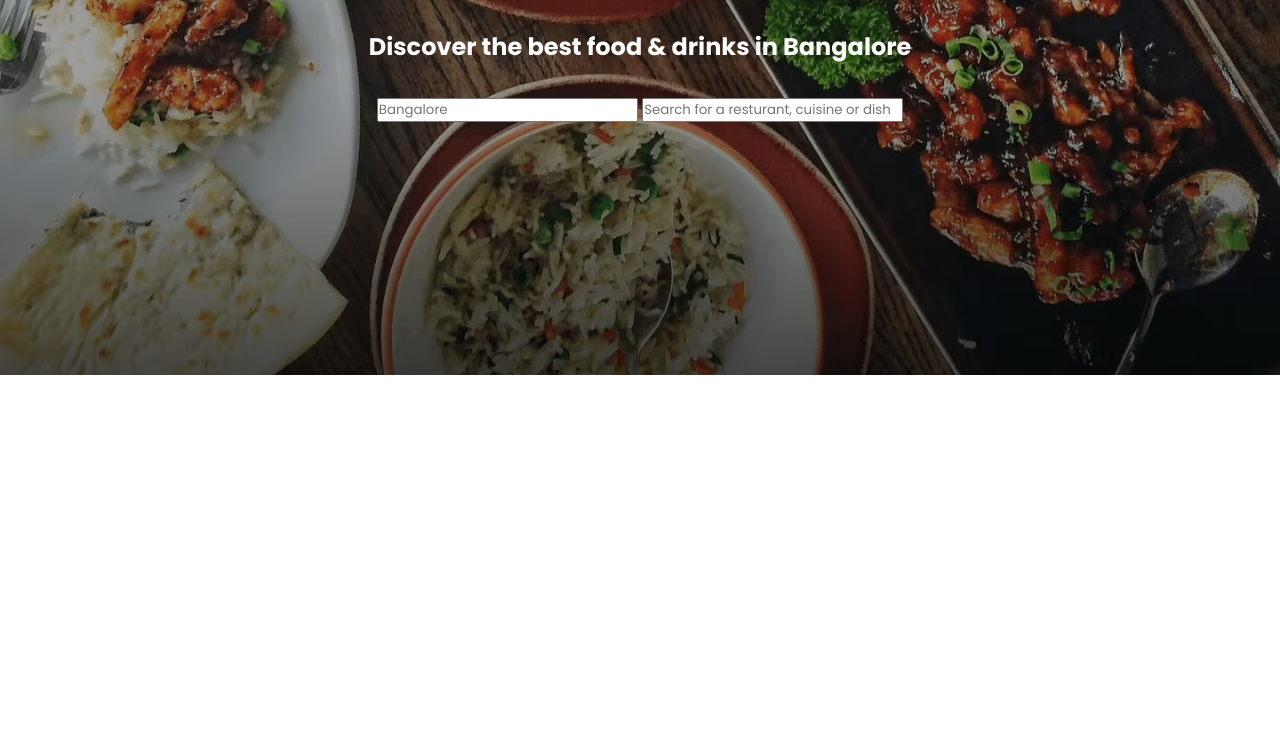
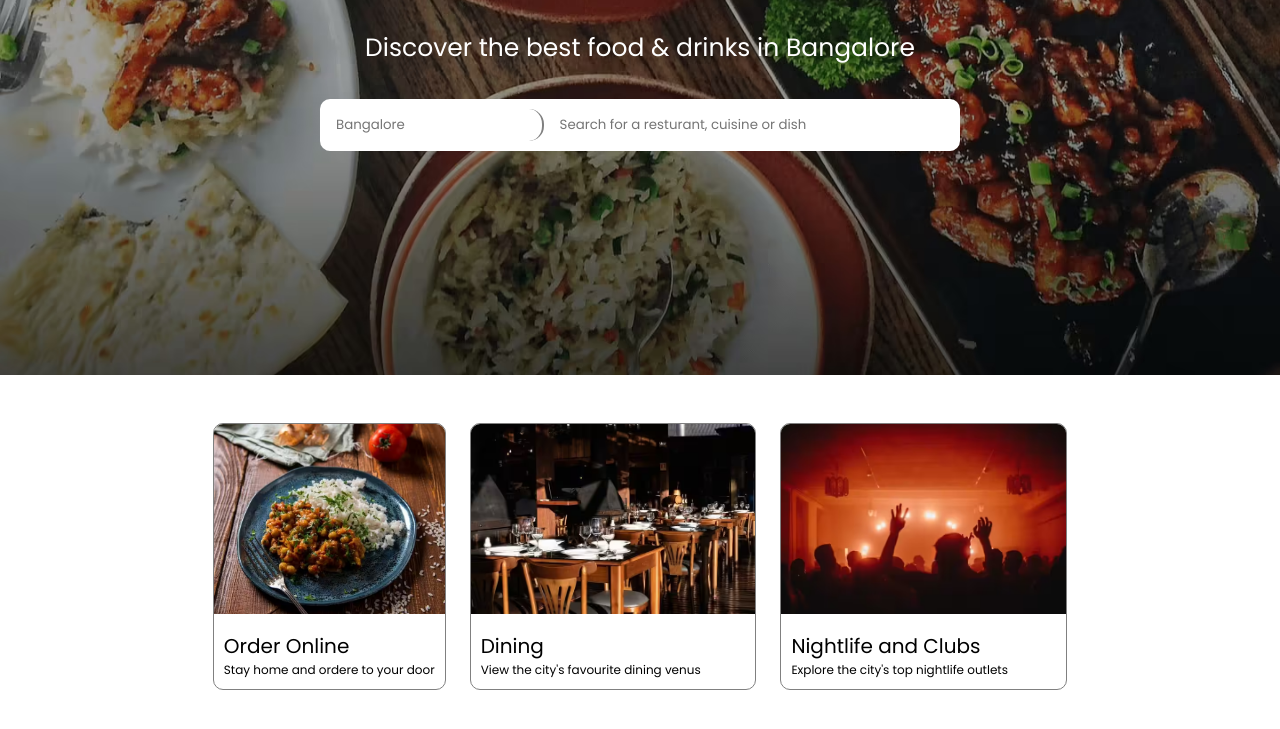
Before and after one commit to rohan1917/zomato-landing-page-DT, a plain HTML site: page index.html in a window 1280 px wide. Shown: the part 105-834 px from the top of the page. Before the commit the page ends 800 px from the top, so only its background shows below. Drawn offline with Linux system fonts and the light colour scheme.

Commit message:
I'll be adding container__we_offer section

```diff
--- a/index.html
+++ b/index.html
@@ -50,12 +50,35 @@
 
         <div class="hero__section_container">
             <img class="hero__section_logo" src="./images/heroSectionLogo.png" alt="Zomato Logo"/>
-            <h1>Discover the best food & drinks in Bangalore</h1>
+            <h1 class="hero__section_title">Discover the best food & drinks in Bangalore</h1>
             <div class="hero__section_input_container">
-              <input type="text" class="input" placeholder="Bangalore"/>
-              <input type="text" class="input" placeholder="Search for a resturant, cuisine or dish" />
+              <input type="text" class="input_container_location" placeholder="Bangalore"/>
+              <input type="text" class="input_container_search" placeholder="Search for a resturant, cuisine or dish" />
             </div>
         </div>
     </section>
+    <section class="container__we_offer">
+      <div class="we__offer_card">
+          <img src="./images/item1.png" alt="Item 1"/>
+          <div class="we__offer_content">
+              <h2>Order Online</h2>
+              <p>Stay home and ordere to your door</p>
+          </div>
+      </div>
+      <div class="we__offer_card">
+        <img src="./images/item2.png" alt="Item 2"/>
+        <div class="we__offer_content">
+            <h2>Dining</h2>
+            <p>View the city's favourite dining venus</p>
+        </div>
+    </div>
+    <div class="we__offer_card">
+      <img src="./images/item3.png" alt="Item 3"/>
+      <div class="we__offer_content">
+          <h2>Nightlife and Clubs</h2>
+          <p>Explore the city's top nightlife outlets</p>
+      </div>
+  </div>
+    </section>
      </body>
 </html>
--- a/styles.css
+++ b/styles.css
@@ -49,11 +49,49 @@
     /* height: 100px; */
     /* height: auto; */
 }
+.hero__section_title{
+    text-align: center;
+    font-size: 25px;
+    font-weight: 400;
+}
+
+.hero__section_input_container{
+    background-color: white;
+    padding: 10px;
+    display: flex;
+    align-items: center;
+    justify-content: center;
+    gap: 10px;
+    width: 50%;
+    border-radius: 10px;
+}
+
+.input_container_location, .input_container_search{
+padding: 6px;
+border: none;
+border-radius: 15px;
+width: 96%;
+outline: none;
+}
+
+.input_container_location{
+    width: 35%;
+    border-right: 2px solid gray;
+}
+
+.input_container_search{
+    width: 65%;
+}
 
 
 
 
 
+
+
+
+
+/* Media */
 @media only screen and (max-width:500px){
     .navbar__menu_container .user__icon{
         display: flex;
@@ -67,4 +105,70 @@
     .navbar{
         padding: 16px;
     }
+    .hero__section_input_container{
+        flex-direction: column;
+        background-color: transparent;
+        width: 100%;
+    }
+    .input_container_location, .input_container_search{
+        padding: 15px;
+        flex-direction: column;
+        border-radius: 10px;
+        width: 95%;
+    }
+    .hero__section_input_container{
+        height: calc(80vh - 60px);
+    }
+    .hero__section_title{
+        font-size: 20px;
+        width: 95%;
+    }
 }
+/* .container{
+    margin: 3rem auto;
+    width: 90%;
+    } */
+
+.container__we_offer{
+margin: 3rem auto;
+width: 90%;
+display: flex;
+flex-wrap: wrap;
+gap: 1.5rem;
+align-items: center;
+justify-content: center;
+}
+
+.we__offer_card{
+   border-radius: 10px;
+   /* background-color: aqua; */
+   overflow: hidden;
+   border: 1px solid gray;
+   /* Animations not working */
+   transition: all 0.4s ease;
+}
+
+.we__offer_card:hover{
+    transform: scale(1.05);
+    cursor: pointer;
+}
+
+.we__offer_card img{
+    width: 100%;
+    height: 190px;
+    object-fit: cover;
+    object-position: center;
+}
+
+.we__offer_content{
+    padding: 10px;
+
+}
+.we__offer_content h2{
+    font-size: 20px;
+    font-weight: 400;
+}
+.we__offer_content p{
+    font-size: 12px;
+
+}
```
